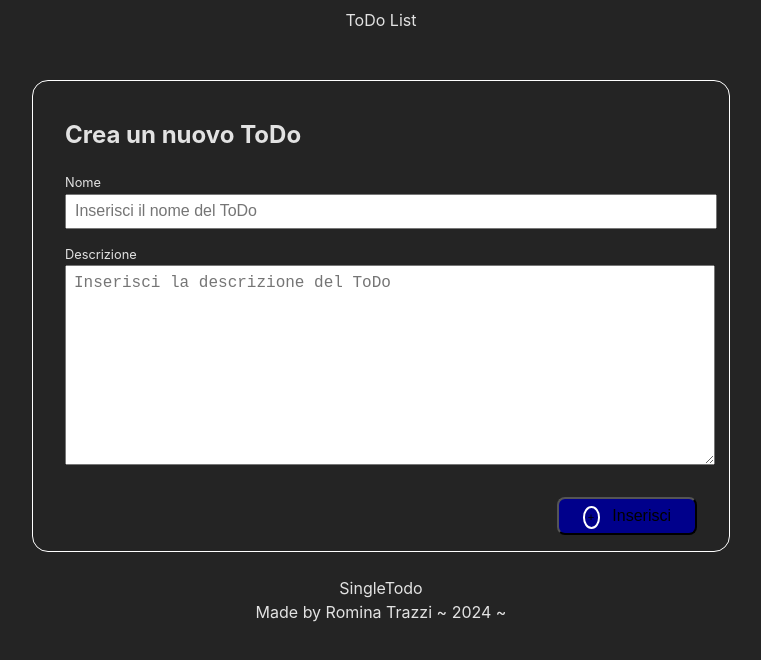
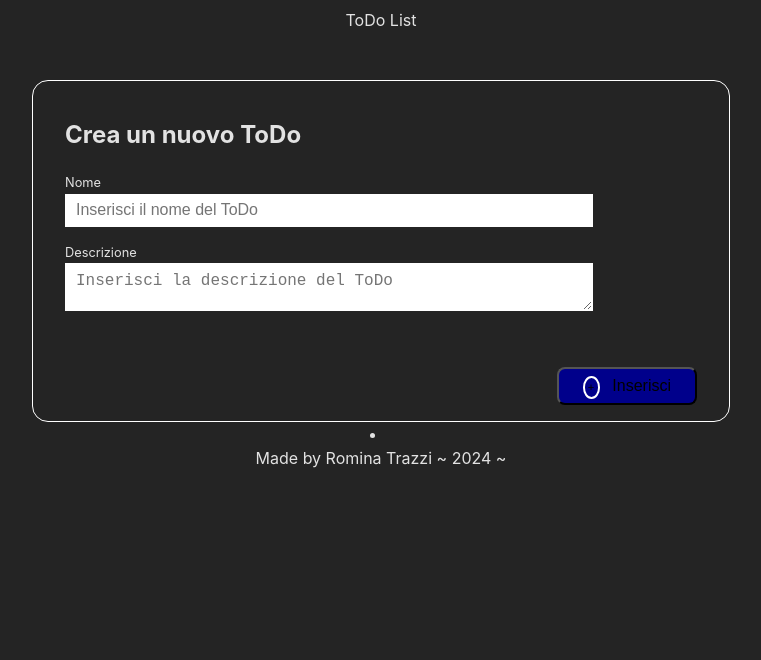
Before and after one commit to romina-trazzi/Todos, a React (Vite) app: page / in a window 1280 px wide. Shown: the top 660 px of the page, without its empty margins (259-1020 px from the left). Built offline with nearby package versions, Linux system fonts and the light colour scheme.

Commit message:
Refactoring css + Input value

```diff
--- a/src/App.css
+++ b/src/App.css
@@ -4,27 +4,36 @@
   text-align: center;
 }
 
+header {
+  margin-bottom: 3rem;
+}
+
 main {
   display: flex;
-  justify-content: center;
   align-items: center;
   flex-direction: column;
 }
 
-.formContainer {
+.general_container {
   width: 50%;
-  margin-top: 3rem;
-  margin-bottom: 1.5rem;
+  display: flex;
+  flex-direction: column;
+  align-items: center;
   border: 1px solid white;
   border-radius: 1rem;
-  display: flex;
-  flex-direction: column;
-  align-items: flex-start;
   padding: 1rem 2rem;
+}
+
+.formContainer {
+  width: 100%;
+  margin-bottom: 1.5rem;
 
   .form_wrapper {
-    width: 100%;
+    width: 80%;
+  }
 
+  h2 {
+    text-align: left;
   }
 
   .name, .description {
@@ -42,21 +51,24 @@ main {
     margin-bottom: 0.1rem;
   }
 
+   & textarea {
+    padding-bottom: 10rem;
+  }
+
   & input, textarea {
     width: 100%;
-    padding: 0.5rem;
+    padding: 0.5rem 10px;
+    border: 1px solid white;
   }
 
   input::placeholder, textarea::placeholder {
     text-align: left;
     font-size: 1rem;
+
+  }
 }
 
-  & textarea {
-    padding-bottom: 10rem;
-  }
-
-  & button {
+ button {
   align-self: flex-end;
   background-color: darkblue;
   padding: 0.5rem 1.5rem;
@@ -72,4 +84,3 @@ main {
     margin-right: 0.8rem;
   }
 }
-}
--- a/src/App.jsx
+++ b/src/App.jsx
@@ -1,19 +1,32 @@
 import { useState } from 'react';
 import './App.css'
 import FormTodo from './components/FormTodo.jsx';
-import SingleTodo from './components/SingleTodo.jsx';
+import InsertButton from './components/InsertButton.jsx';
+import TodoList from './components/TodoList.jsx';
 
 
 function App() {
+  const [todoList, setTodoList] = useState([]);
+  const [newTask, setNewTask] = useState({nome: "", descrizione:""});
 
+  const handleChange = (event) => {
+    setNewTask(event.target.value);
+  }
+
+  const handleAdd = (newTask) => {
+    setNewTask(newTask);
+  }
 
   return (
     <>
       <header> ToDo List </header>
       <main>
-        <FormTodo/>
+        <div className="general_container">
+          <FormTodo onInput={handleChange}/>
+          <InsertButton onAdd={handleAdd}/>
+        </div>
         <div>
-          <SingleTodo/>
+          <TodoList todoList={todoList}/>
         </div>
       </main>
       <footer>Made by Romina Trazzi ~ 2024 ~</footer>
--- a/src/components/FormTodo.jsx
+++ b/src/components/FormTodo.jsx
@@ -1,20 +1,24 @@
-function FormTodo() {
+
+
+function FormTodo({onInput}) {
 
     return (
 
     <div className="formContainer">
+
       <h2>Crea un nuovo ToDo</h2>
       <div className="form_wrapper">
         <div className="name">
           <label>Nome</label>
-            <input placeholder="Inserisci il nome del ToDo"></input>
+          <input type="text" placeholder="Inserisci il nome del ToDo" onChange={onInput}/>
         </div>
         <div className="description">
           <label>Descrizione</label>
-            <textarea placeholder="Inserisci la descrizione del ToDo"></textarea>
+          <textarea placeholder="Inserisci la descrizione del ToDo" onChange={onInput}></textarea>
         </div>
       </div>
-        <button type="submit"><span>+</span>Inserisci</button>
+
+
     </div>
   )
 }
--- a/src/components/InsertButton.jsx
+++ b/src/components/InsertButton.jsx
@@ -0,0 +1,10 @@
+function InsertButton() {
+    return(
+        <button type="submit">
+            <span>+</span>Inserisci
+        </button>
+    )
+}
+
+
+export default InsertButton
--- a/src/components/SingleTodo.jsx
+++ /dev/null
@@ -1,7 +0,0 @@
-function SingleTodo() {
-  return (
-    <div>SingleTodo</div>
-  )
-}
-
-export default SingleTodo
--- /dev/null
+++ b/src/components/TodoList.jsx
@@ -0,0 +1,7 @@
+function TodoList({children}) {
+  return (
+    <li>{children}</li>
+  )
+}
+
+export default TodoList
```
Lines whose indentation alone changed are shown as unchanged.
